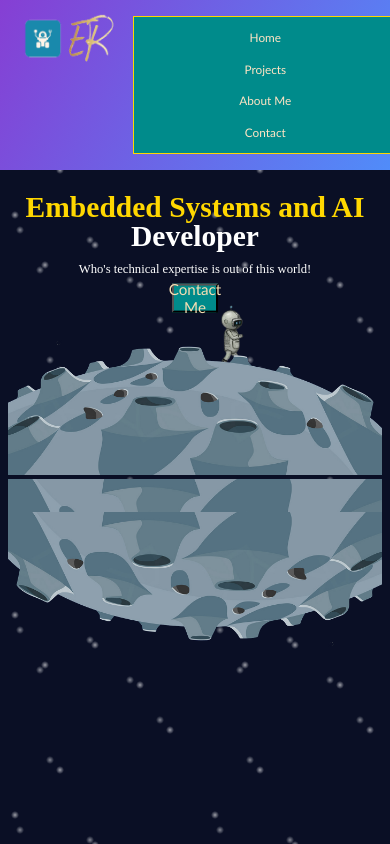
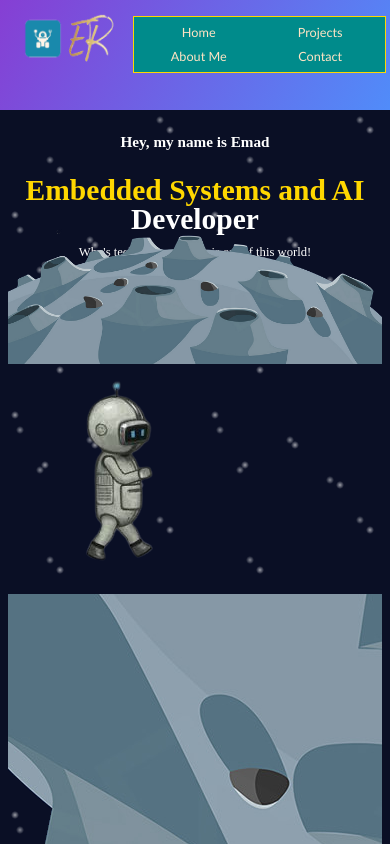
Before and after one commit to EmadsGitHub/portfolio, a React (Create React App) app: page / in a window 390 px wide. Shown: the top 844 px of the page. Built offline with nearby package versions, Linux system fonts and the light colour scheme.

Commit message:
Add files via upload

```diff
--- a/src/App.css
+++ b/src/App.css
@@ -125,17 +125,10 @@ body::after {
     overflow: hidden;
   }
 
-.robotimg img{
-    position:absolute;
-    top: 7.5%; /* Distance from the top of the container */
-    left: 50%; /* Distance from the left of the container */
-    width: 10%;
-    height: auto;
-}
 
 .img img {
     position: absolute;
-    top: 8%;
+    top: 1%;
     left: 0%;
     width: 100%;
     height: auto;
@@ -143,37 +136,12 @@ body::after {
 }
 
 
+@media screen and (max-width: 1800px) {
 
-.upsizemoon img {
-    position: absolute;
-    top: 18.25%;
-    left: 0%;
-    width: 100%;
-    height: auto;
-}
+    .img img {
+        top: 2.5%;
+    }
 
-.upsidedownimg img {
-    position: absolute;
-    top: 22%;
-    left: 0%;
-    width: 100%;
-    height: auto;
-
-}
-
-@media screen and (max-width: 1800px) {
-    .robotimg img {
-        top: 9.5%;
-    }
-    .img img {
-        top: 10%;
-    }
-    .upsizemoon img {
-        top: 18.25%;
-    }
-    .upsidedownimg img {
-        top: 21%;
-    }
     .hero_section_content {
         margin-top: 80vh;
         opacity: 1;
@@ -186,23 +154,16 @@ body::after {
         transform: translateY(-60vh);
     }
     .heroSec {
-        height: 225vh;
+        height: 250vh;
     }
 }
 
 @media screen and (max-width: 1600px) {
-    .robotimg img {
-        top: 9.75%;
+
+    .img img {
+        top: 3.5%;
     }
-    .img img {
-        top: 10%;
-    }
-    .upsizemoon img {
-        top: 18.25%;
-    }
-    .upsidedownimg img {
-        top: 21%;
-    }
+
     .hero_section_content {
         margin-top: 60vh;
         opacity: 1;
@@ -216,23 +177,16 @@ body::after {
 
     }
     .heroSec {
-        height: 225vh;
+        height: 250vh;
     }
 }
 
 @media screen and (max-width: 1400px) {
-    .robotimg img {
-        top: 8.5%;
+
+    .img img {
+        top: 3.25%;
     }
-    .img img {
-        top: 8.5%;
-    }
-    .upsizemoon img {
-        top: 15.25%;
-    }
-    .upsidedownimg img {
-        top: 17%;
-    }
+
     .hero_section_content {
         margin-top: 40vh;
         opacity: 1;
@@ -246,24 +200,17 @@ body::after {
 
     }
     .heroSec {
-        height: 175vh;
+        height: 200vh;
     }
 }
 
 @media screen and (max-width: 1200px) {
-    .robotimg img {
-        top: 6.75%;
-    }
+
     .img img {
-        top: 6.75%;
+        top: 2.75%;
 
     }
-    .upsizemoon img {
-        top: 11.5%;
-    }
-    .upsidedownimg img {
-        top: 13%;
-    }
+
     .hero_section_content {
         margin-top: 30vh;
         opacity: 1;
@@ -277,25 +224,40 @@ body::after {
 
     }
     .heroSec {
+        height: 175vh;
+    }
+}
+
+@media screen and (max-width: 1000px) {
+
+    .img img {
+        top: 3%;
+    }
+
+    .hero_section_content {
+        margin-top: 20vh;
+        opacity: 1;
+        transform: translateY(10vh);
+        transition: transform 3s ease-out;
+    }
+
+    .hero_section_content.visible {
+        margin-top: 20vh;
+        transform: translateY(-10vh);
+
+    }
+    .heroSec {
         height: 150vh;
     }
 }
 
-@media screen and (max-width: 1000px) {
-    .robotimg img {
-        top: 5.5%;
-        width: 15%;
+/* For mobile devices */
+@media screen and (max-width: 768px) {
 
+    .img img {
+        top: 2.5%;
     }
-    .img img {
-        top: 6%;
-    }
-    .upsizemoon img {
-        top: 10%;
-    }
-    .upsidedownimg img {
-        top: 11.25%;
-    }
+
     .hero_section_content {
         margin-top: 20vh;
         opacity: 1;
@@ -313,52 +275,12 @@ body::after {
     }
 }
 
-/* For mobile devices */
-@media screen and (max-width: 768px) {
-    .robotimg img {
-        top: 4.25%;
-        width: 15%; /* Further increase robot size for mobile */
-    }
+@media screen and (max-width: 650px) {
+
     .img img {
-        top: 4.55%;
-    }
-    .upsizemoon img {
-        top: 7%;
-    }
-    .upsidedownimg img {
-        top: 7.75%;
-    }
-    .hero_section_content {
-        margin-top: 20vh;
-        opacity: 1;
-        transform: translateY(10vh);
-        transition: transform 3s ease-out;
+        top: 2.25%;
     }
 
-    .hero_section_content.visible {
-        margin-top: 20vh;
-        transform: translateY(-10vh);
-
-    }
-    .heroSec {
-        height: 100vh;
-    }
-}
-
-@media screen and (max-width: 650px) {
-    .robotimg img {
-        top: 3.75%;
-        width: 20%; /* Further increase robot size for mobile */
-    }
-    .img img {
-        top: 4.25%;
-    }
-    .upsizemoon img {
-        top: 7%;
-    }
-    .upsidedownimg img {
-        top: 7.75%;
-    }
     .hero_section_content {
         margin-top: 20vh;
         opacity: 1;
@@ -374,19 +296,11 @@ body::after {
 }
 
 @media screen and (max-width: 600px) {
-    .robotimg img {
-        top: 4.5%;
-        width: 20%; /* Further increase robot size for mobile */
+
+    .img img {
+        top: 3%;
     }
-    .img img {
-        top: 5%;
-    }
-    .upsizemoon img {
-        top: 7.25%;
-    }
-    .upsidedownimg img {
-        top: 7.75%;
-    }
+
     .hero_section_content {
         margin-top: 25vh;
         opacity: 1;
@@ -398,6 +312,29 @@ body::after {
         margin-top: 25vh;
         transform: translateY(-10vh);
 
+    }
+}
+
+@media screen and (max-width: 480px) {
+
+    .img img {
+        top: 2.75%;
+    }
+
+    .hero_section_content {
+        margin-top: 20vh;
+        opacity: 1;
+        transform: translateY(7vh);
+        transition: transform 3s ease-out;
+    }
+
+    .hero_section_content.visible {
+        margin-top: 20vh;
+        transform: translateY(-7vh);
+
+    }
+    .heroSec {
+        height: 100vh;
     }
 }
 
@@ -533,8 +470,8 @@ button:hover {
 /* Media query for devices with width less than 480px */
 @media (max-width: 480px) {
     button {
-        width: 12vw;
-        height: 3.5vh;
+        width: 35vw;
+        height: 5vh;
         font-size: 1.8vh;
     }
 }
@@ -644,15 +581,25 @@ button:hover {
 /* Media query for devices with width less than 480px */
 @media (max-width: 480px) {
     .navbar--items ul {
-        flex-direction: column;
-        align-items: center;
+        display: grid;
+        grid-template-columns: 1fr 1fr; /* 2 columns */
+        grid-template-rows: auto auto; /* 2 rows */
+        justify-items: center; /* Center items horizontally */
+        align-items: center; /* Center items vertically */
         padding: 0.5vh;
     }
 
     .navbar--items li {
-        padding-inline: 0;
-        padding-block: 1vh;
-        font-size: 1.4vh;
+        padding-block: 0.5vh;
+        font-size: 1.5vh;
+    }
+    .navbar{
+        height: 13%;
+    }
+    .navbar--items {
+        width: 100%;
+        padding-right: 3vw;
+        height: 5%;
     }
 }
 
@@ -867,14 +814,14 @@ button:hover {
 
     .hardware_design_icon img,
     .robot_icon img {
-        width: 15vw;
+        width: 45vw;
         height: 30vh;
     }
 
     .camera_icon img,
     .mechanical_design_icon img {
-        width: 12vw;
-        height: 24vh;
+        width: 30vw;
+        height: 20vh;
     }
 }
 
@@ -1032,11 +979,12 @@ button:hover {
     .aboutMeContainer {
         grid-template-columns: 1fr; /* Switch to 1 column */
         margin-left: 0;
+        margin-top: 10vh;
         text-align: center;
     }
 
     .aboutme_Pic img {
-        width: 35vw;
+        width: 60vw;
         height: 40vh;
     }
 
@@ -1157,15 +1105,15 @@ button:hover {
 
 .github a {
     color: white;
-    text-decoration: none;
+    text-decoration: underline;
 }
-.github a {
-    color: white;
-    text-decoration: none;
+.github a:hover {
+    color: blue;
+    text-decoration: underline;
 }
-.github a {
-    color: white;
-    text-decoration: none;
+.github a:visited {
+    color: violet;
+
 }
 
 @media (min-width: 1025px) and (max-width: 1200px) {
@@ -1248,19 +1196,29 @@ button:hover {
 
 /* Media query for devices with width less than 480px */
 @media (max-width: 480px) {
+     .projects_preview {
+        height: 300vh;
+    }
     .projects_container {
-        grid-template-columns: 1fr; /* 1 column */
-        gap: 5vw;
+        display: flex;
+        flex-direction: column;
+        align-items: center; /* Center the column horizontally */
+        justify-content: center; /* Center the column vertically */
+        gap: 4vw;
+    }
+    .text_container {
+        padding-top: 4vh;
     }
 
     .plant_watering_robot, .automated_lights, .delta_hacks {
-        width: 90vw;
+        width: 80vw;
     }
 
     .plant_watering_robot img, .automated_lights img, .delta_hacks img {
-        height: 40vh;
+        height: 35vh;
     }
 }
+
 
 
 /* Overall section styling */
@@ -1430,6 +1388,7 @@ button:hover {
 
     .quick-contacts, .emailForm {
         width: 90%;
+
     }
 
     .contact-page {
@@ -1444,3 +1403,27 @@ button:hover {
         padding: 3vh 4vw;
     }
 }
+
+@media (max-width: 480px) {
+    .contact-content {
+        flex-direction: column;
+        align-items: center; /* Center children horizontally */
+    }
+
+    .quick-contacts, .emailForm {
+        width: 90%;
+        box-shadow: 8px 8px 8px rgba(231, 229, 93, 0.3);
+    }
+
+    .contact-page {
+        padding: 2vh 4vw;
+    }
+
+    .LinkedIn, .Phone, .Email {
+        padding: 3vh 4vw;
+    }
+
+    .emailForm {
+        padding: 3vh 4vw;
+    }
+}
```
